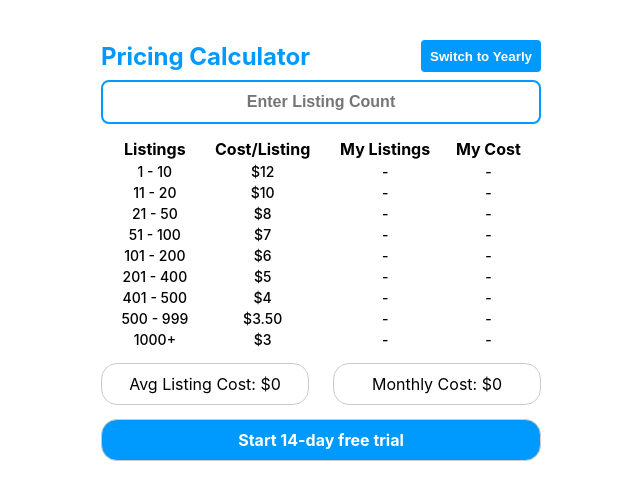
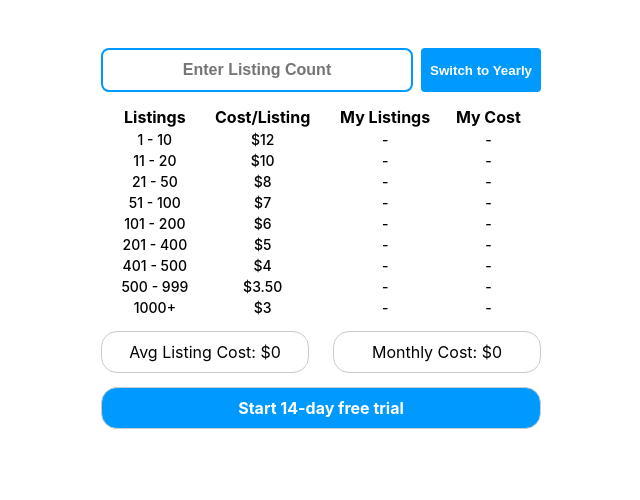
Before and after one commit to nathan-dopko/bestycalc, a React (Create React App) app: page / in a window 1280 px wide. Shown: the top 500 px of the page, without its empty margins (319-959 px from the left). Built offline with nearby package versions, Linux system fonts and the light colour scheme.

Commit message:
shaving height off

```diff
--- a/src/components/Vreact/BestyCalcR.js
+++ b/src/components/Vreact/BestyCalcR.js
@@ -62,10 +62,10 @@ export const BestyCalcR = () => {
         <img src={logo} alt="logo" className="logo" />
       </div> */}
       <div className="headerWrapper">
-        <div className="title">Pricing Calculator</div>
-        <button onClick={() => setIsYearly(!isYearly)} className="yearlySwapBtn">
+        {/* <div className="title">Pricing Calculator</div> */}
+        {/* <button onClick={() => setIsYearly(!isYearly)} className="yearlySwapBtn">
           {isYearly ? "Switch to Monthly" : "Switch to Yearly"}
-        </button>
+        </button> */}
       </div>
       <div className="inputWrapper">
         <input
@@ -75,6 +75,9 @@ export const BestyCalcR = () => {
           className="listingInput"
           placeholder="Enter Listing Count"
         />
+        <button onClick={() => setIsYearly(!isYearly)} className="yearlySwapBtn">
+          {isYearly ? "Switch to Monthly" : "Switch to Yearly"}
+        </button>
       </div>
       <table className="pricingTable">
         <thead>
--- a/src/components/Vreact/styles.css
+++ b/src/components/Vreact/styles.css
@@ -16,11 +16,12 @@
   flex-direction: row;
   justify-content: center;
   align-items: center;
+  gap: 8px;
 }
 
 .yearlySwapBtn {
   width: fit-content;
-  height: 32px;
+  height: 44px;
   border-radius: 4px;
   border: 1px solid transparent;
   background-color: #0099fe;
```
